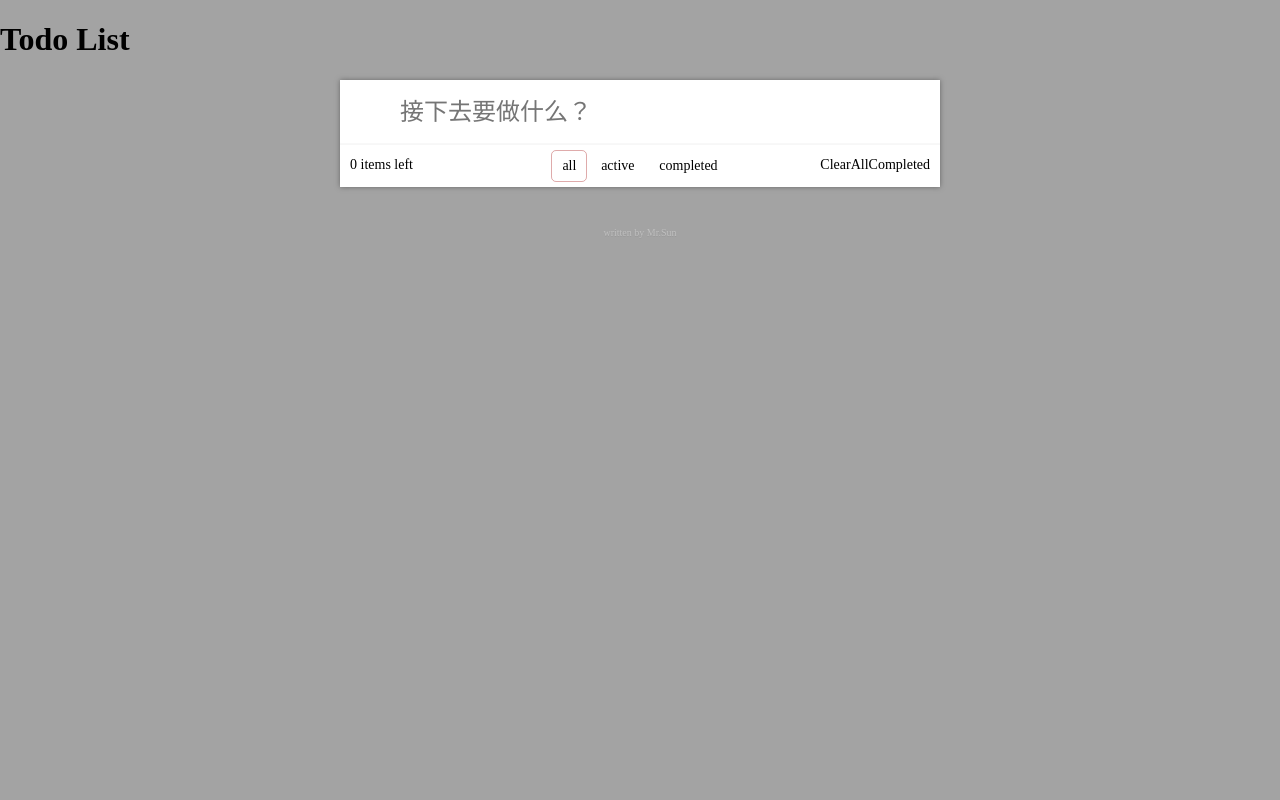
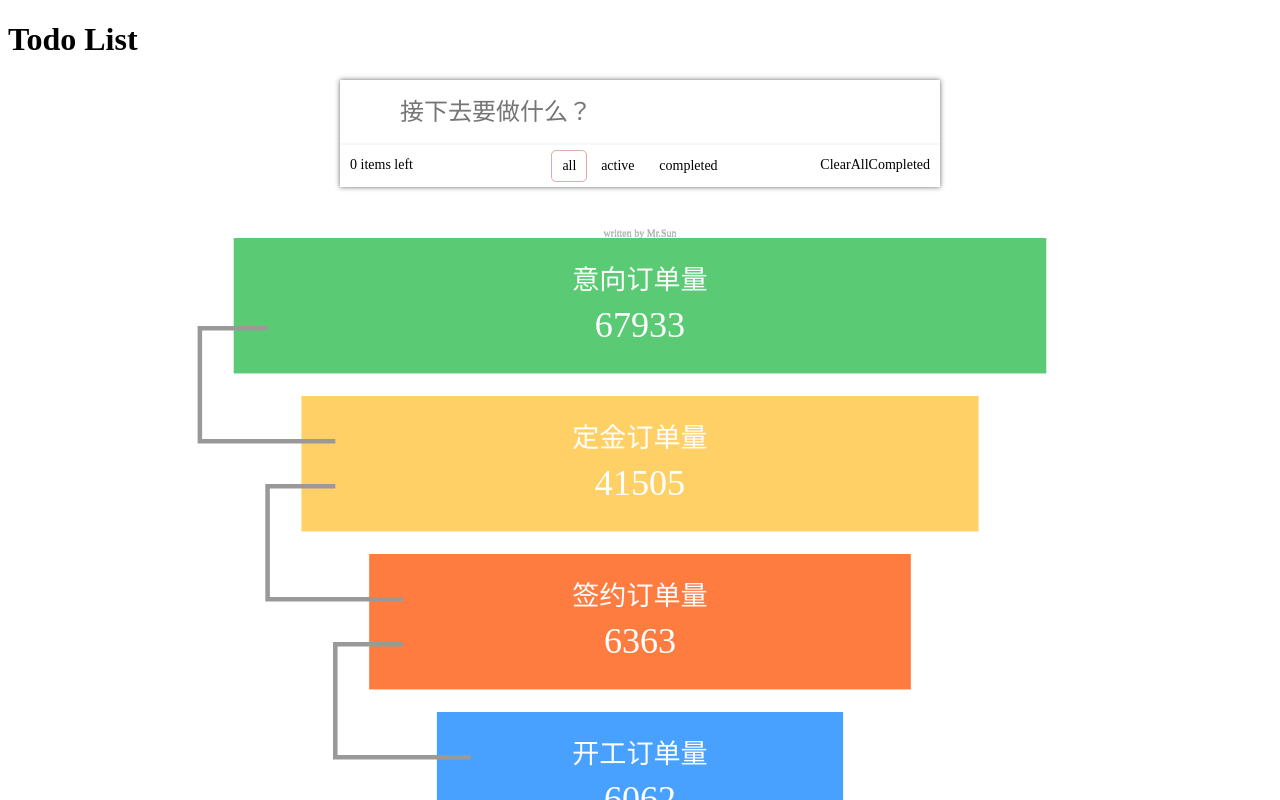
Before and after one commit to monking92/todo-list, a Vue app: page / in a window 1280 px wide. Shown: the top 800 px of the page. Built offline with nearby package versions, Linux system fonts and the light colour scheme.

Commit message:
chore: 项目

```diff
--- a/index.html
+++ b/index.html
@@ -7,5 +7,7 @@
 </head>
 <body>
   <div id="app"></div>
+  <!-- 如果只使用 esm 的 export 将无法正常运行 -->
+  <!-- <script src="./dist/main.esm.export.bundle.js"></script> -->
 </body>
 </html>
--- /dev/null
+++ b/postcss.config.js
@@ -0,0 +1,5 @@
+module.exports = {
+  plugins: [
+    require('autoprefixer')
+  ]
+}
--- a/src/App.vue
+++ b/src/App.vue
@@ -4,7 +4,7 @@
     <Header></Header>
     <Todo></Todo>
     <Footer></Footer>
-    <!-- <FunnelCharts /> -->
+    <FunnelCharts />
   </div>
 </template>
 
@@ -23,35 +23,27 @@ export default {
   },
   beforeCreate() {
     console.log('app beforeCreate...')
-    debugger
   },
   created() {
     console.log('app created...')
-    debugger
   },
   beforeMount() {
     console.log('app beforeMounted...')
-    debugger
   },
   mounted() {
     console.log('app mounted...')
-    debugger
   },
   beforeUpdate() {
     console.log('app beforeUpdate...')
-    debugger
   },
   update() {
     console.log('app update...')
-    debugger
   },
   beforeDestroy() {
     console.log('app beforeDestroy...')
-    debugger
   },
   destroyed() {
     console.log('app destroyed...')
-    debugger
   },
   data() {
     return {
@@ -61,23 +53,22 @@ export default {
 }
 </script>
 
-<style>
-.app {
-  position: absolute;
-  left: 0;
-  right: 0;
-  top: 0;
-  bottom: 0;
-  height: 100vh;
-}
-.cover {
-  position: absolute;
-  left: 0;
-  right: 0;
-  top: 0;
-  bottom: 0;
-  background: #999;
-  opacity: .9;
-  z-index: -1;
+<style lang="stylus">
+.main {
+  position absolute
+  left 0
+  right 0
+  top 0
+  bottom 0
+  .cover {
+    position absolute
+    left 0
+    right 0
+    top 0
+    bottom 0
+    background-color #999
+    opacity .9
+    z-index -1
+  }
 }
 </style>
```
Also changed, not shown: src/components/Header.js (+0 -8 lines), src/components/Todo.vue (+0 -8 lines), src/main.js (+0 -8 lines), 11 other files (tests, documents, lock files or other folders).
